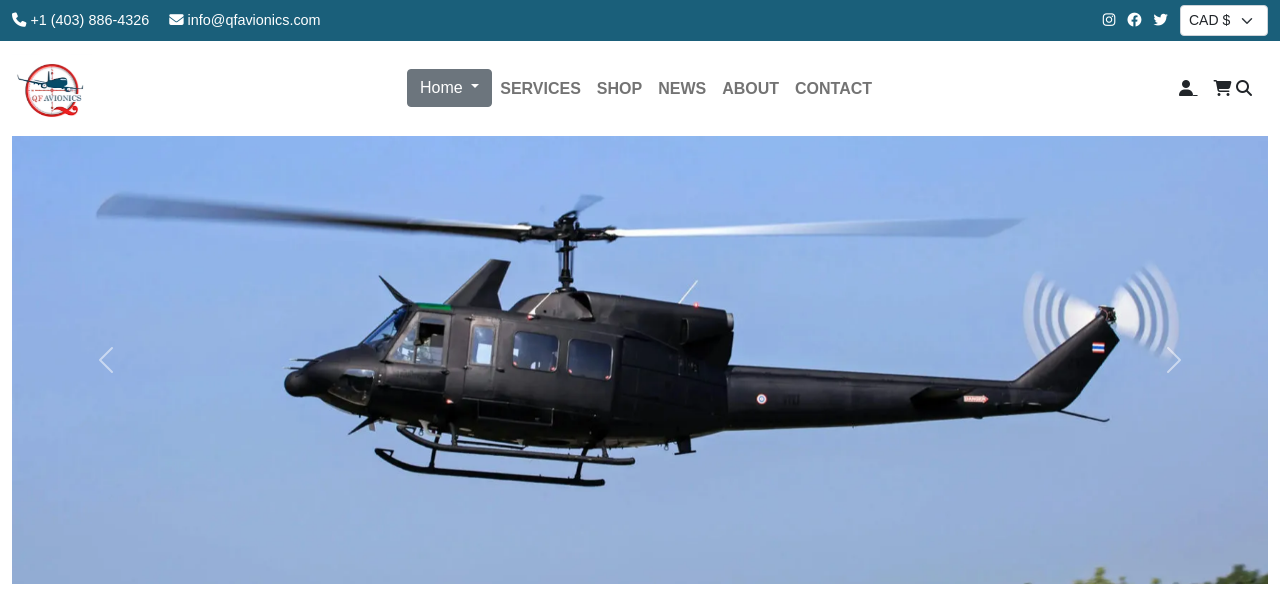
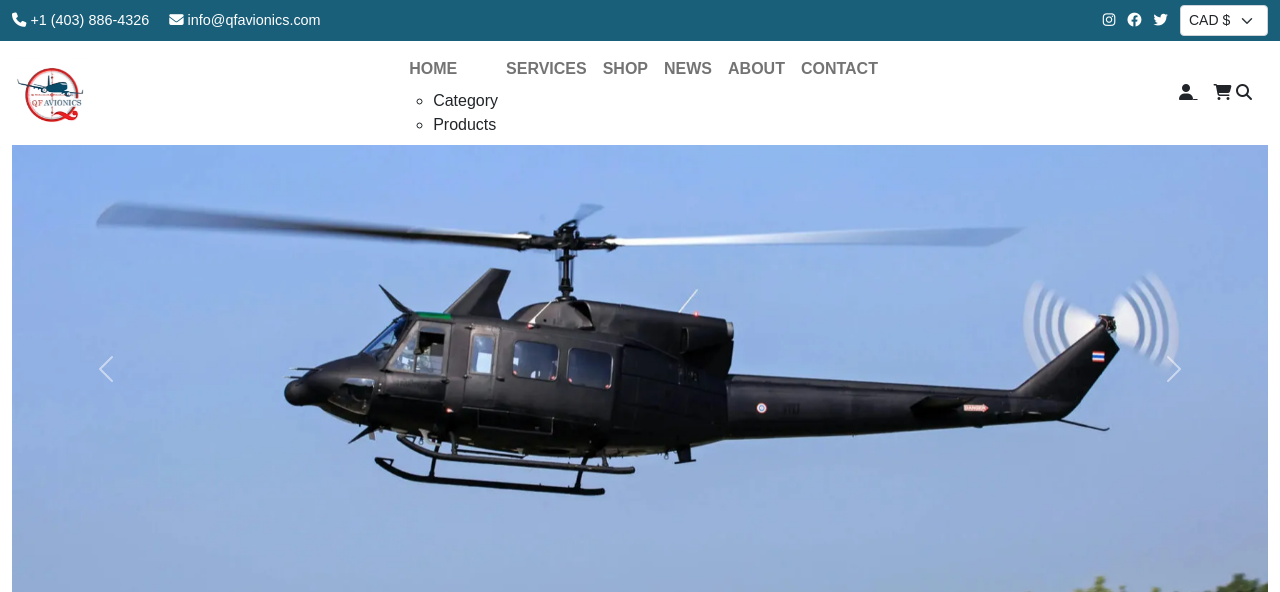
Before and after one commit to Vinayrk2/Avionics, a Django app: page / in a window 1280 px wide. Shown: the top 592 px of the page. Run offline with Django 5.2, Linux system fonts and the light colour scheme; data comes from the database, SQL or seed files in the repository.

Commit message:
dropdown

```diff
--- a/QFAvionics/static/index.css
+++ b/QFAvionics/static/index.css
@@ -13,6 +13,9 @@
 .navbar-nav .nav-link:hover {
     color: #1a5f7a;
 }
+
+
+
 
 .hero-image {
     height: 400px;
--- a/QFAvionics/templates/master.html
+++ b/QFAvionics/templates/master.html
@@ -5,11 +5,13 @@
     <meta charset="UTF-8">
     <meta name="viewport" content="width=device-width, initial-scale=1.0">
     <title>QF Avionics</title>
-    <link href="https://cdn.jsdelivr.net/npm/bootstrap@5.0.2/dist/css/bootstrap.min.css" rel="stylesheet" integrity="sha384-EVSTQN3/azprG1Anm3QDgpJLIm9Nao0Yz1ztcQTwFspd3yD65VohhpuuCOmLASjC" crossorigin="anonymous">
+    <link href="https://cdn.jsdelivr.net/npm/bootstrap@5.0.2/dist/css/bootstrap.min.css" rel="stylesheet"
+        integrity="sha384-EVSTQN3/azprG1Anm3QDgpJLIm9Nao0Yz1ztcQTwFspd3yD65VohhpuuCOmLASjC" crossorigin="anonymous">
     <script src="https://cdn.jsdelivr.net/npm/bootstrap@5.0.2/dist/js/bootstrap.bundle.min.js"></script>
     <link rel="stylesheet" href="https://cdnjs.cloudflare.com/ajax/libs/font-awesome/6.4.0/css/all.min.css">
     {% load static %}
     <link rel="stylesheet" href="{% static 'index.css' %}">
+
 </head>
 
 <body>
@@ -33,7 +35,8 @@
     <nav class="navbar navbar-expand-lg navbar-light bg-white">
         <div class="container-fluid">
             <a class="navbar-brand" href="{% url 'home' %}">
-                <img src="{% static 'images/logo.png' %}" alt="QF Avionics Logo" style="max-width: min(10vh,10vw);; max-height: min(10vh,10vw);">
+                <img src="{% static 'images/logo.png' %}" alt="QF Avionics Logo"
+                    style="max-width: min(10vh,10vw);; max-height: min(10vh,10vw);">
             </a>
             <button class="navbar-toggler" type="button" data-bs-toggle="collapse" data-bs-target="#navbarNav">
                 <span class="navbar-toggler-icon"></span>
@@ -41,18 +44,12 @@
             <div class="collapse navbar-collapse" id="navbarNav">
                 <ul class="navbar-nav mx-auto">
 
-                    <li class="nav-item">
-                        <div class="dropdown">
-                            <button class="btn btn-secondary dropdown-toggle" type="button" id="dropdownMenuButton1" data-bs-toggle="dropdown" aria-expanded="false">
-                                Home
-                              </button>
-                              <ul class="dropdown-menu" aria-labelledby="dropdownMenuButton1">
-                                <li><a class="dropdown-item" href="#">Action</a></li>
-                                <li><a class="dropdown-item" href="#">Another action</a></li>
-                                <li><a class="dropdown-item" href="#">Something else here</a></li>
+                    <li class="nav-item" id="menu">
+                        <a class="nav-link" href="#">HOME</a>
+                        <ul id="dropdown">
+                            <li>Category</li>
+                            <li>Products</li>
                         </ul>
-                        </div>
-
                     </li>
 
 
@@ -74,7 +71,7 @@
                 </ul>
                 <div>
                     {% if user %}
-                    <a href="/user/profile" class="text-dark me-3"><i class="fas fa-user"></i> {{  user.username }} </a>
+                    <a href="/user/profile" class="text-dark me-3"><i class="fas fa-user"></i> {{ user.username }} </a>
                     <a href="#" class="text-dark"><i class="fas fa-shopping-cart"></i></a>
                     {% endif %}
                     <a href="#" class="text-dark me-3"><i class="fas fa-search"></i></a>
@@ -147,7 +144,10 @@
                 <div class="col-auto">
                     <select class="form-select language-selector">
                         <option selected><span class="currency-option">
-                            <svg class="currency-flag" xmlns="http://www.w3.org/2000/svg" viewBox="0 0 512 512"><path fill="#D80027" d="M0 0h512v512H0z"/><path fill="#FFF" d="M256 0v512h256V0z"/></svg>
+                                <svg class="currency-flag" xmlns="http://www.w3.org/2000/svg" viewBox="0 0 512 512">
+                                    <path fill="#D80027" d="M0 0h512v512H0z" />
+                                    <path fill="#FFF" d="M256 0v512h256V0z" />
+                                </svg>
                                 CAD $
                             </span></option>
                         <option>USD $</option>
```
Lines whose indentation alone changed are shown as unchanged.
